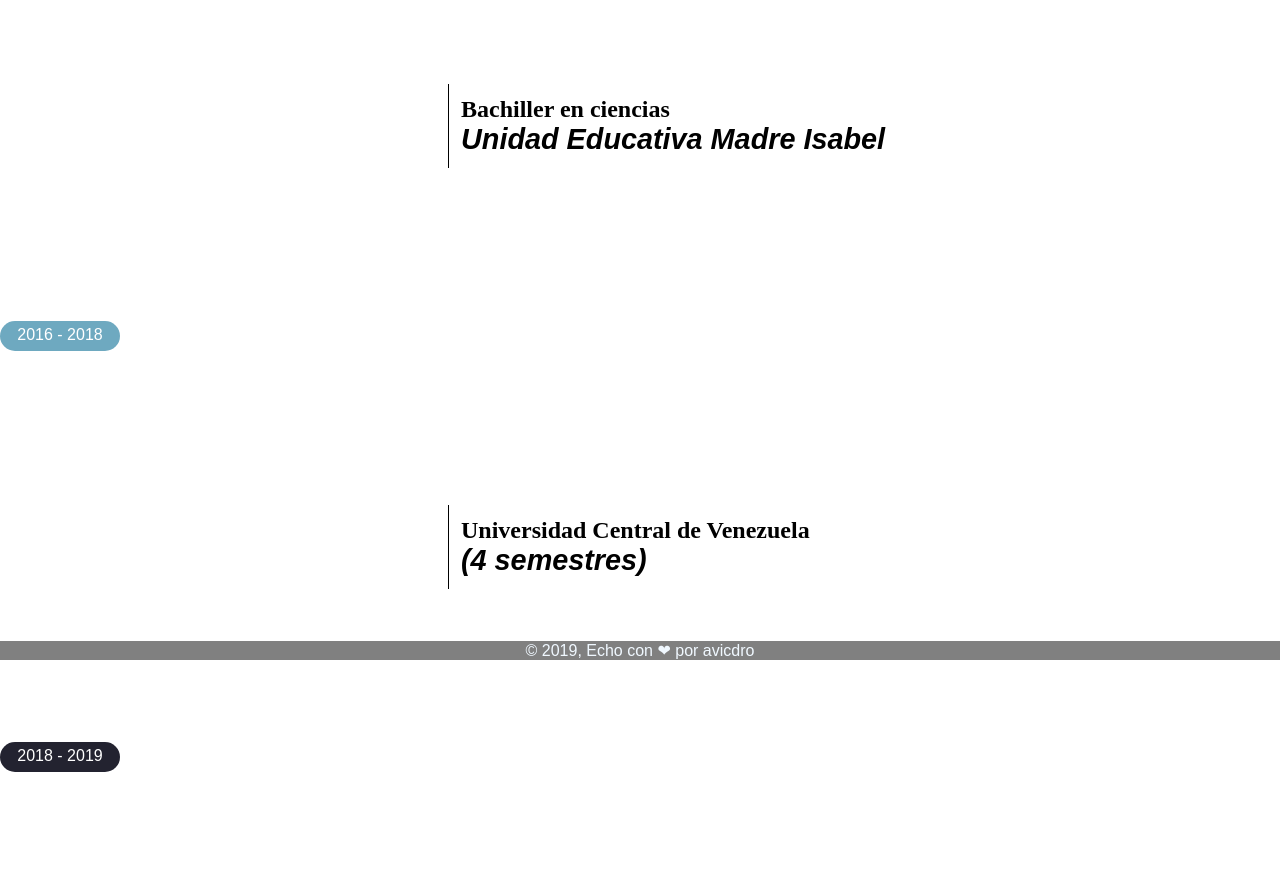
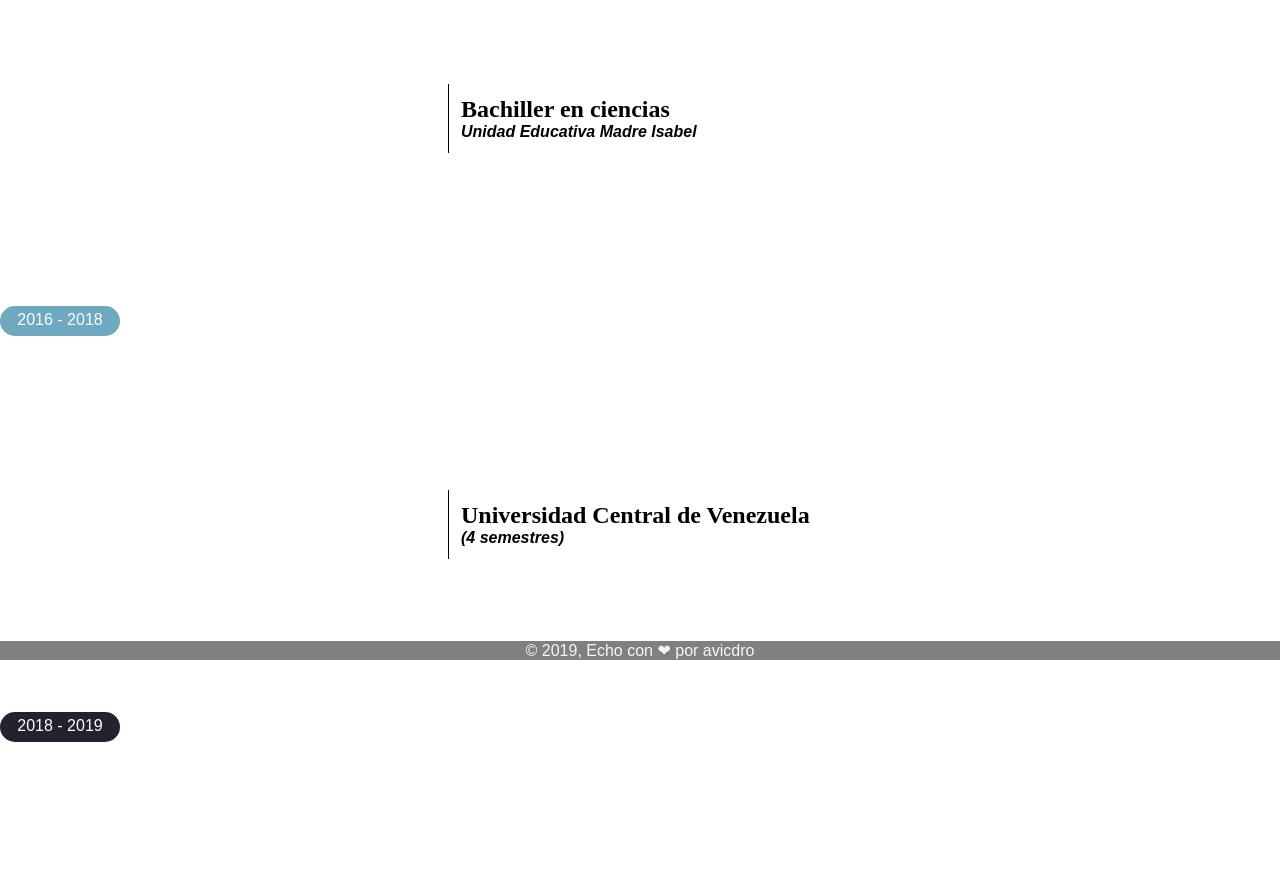
Before and after one commit to avicdro/avicdro.github.io, a Gatsby site: page /study in a window 1280 px wide. Shown: the part 160-1053 px from the top of the page. Built offline with nearby package versions, Linux system fonts and the light colour scheme; Gatsby itself is replaced by a stand-in of ours.

Commit message:
4to commit

```diff
--- a/src/components/SectionStudy/study.jsx
+++ b/src/components/SectionStudy/study.jsx
@@ -33,19 +33,19 @@ export default class SectionEstudio extends Component {
       <div className={styles.gout}> 2016 </div>
         <div className={styles.study}>
           <h2>Bachiller en ciencias</h2>
-          <h3>Unidad Educativa Madre Isabel</h3>
+          <h3 className={styles.subTitle}>Unidad Educativa Madre Isabel</h3>
         </div>
 
         <div  className={styles.gout}> 2016 - 2018 </div>
         <div className={styles.study}>
           <h2>Universidad Central de Venezuela</h2>
-          <h3>(4 semestres)</h3>
+          <h3 className={styles.subTitle}>(4 semestres)</h3>
         </div>
 
         <div  className={styles.gout}> 2018 - 2019 </div>
           <div className={styles.study}>
         <h2>Cursos</h2>
-        <h3>Online en plataformas como freecodecamp, Udemy y platzy </h3>
+        <h3 className={styles.subTitle}>Online en plataformas como freecodecamp, Udemy y platzy </h3>
         <ul>
             <li>
               <a href="https://platzi.com/@avicdro/" target="_blank" rel="noopener noreferrer">Cursos de platzi</a>
--- a/src/components/SectionStudy/study.module.css
+++ b/src/components/SectionStudy/study.module.css
@@ -2,7 +2,7 @@
 h2,h3,p {
   margin: 0%;
 }
-h3 {
+.subTitle {
   font-size: 1em;
 }
 
```
